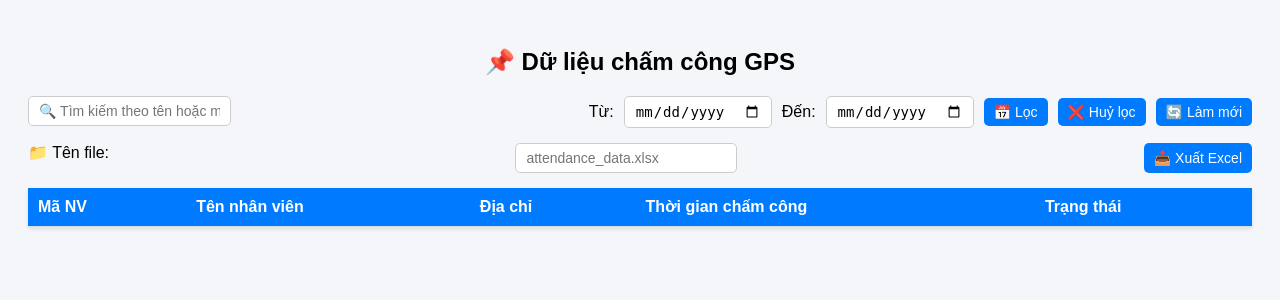
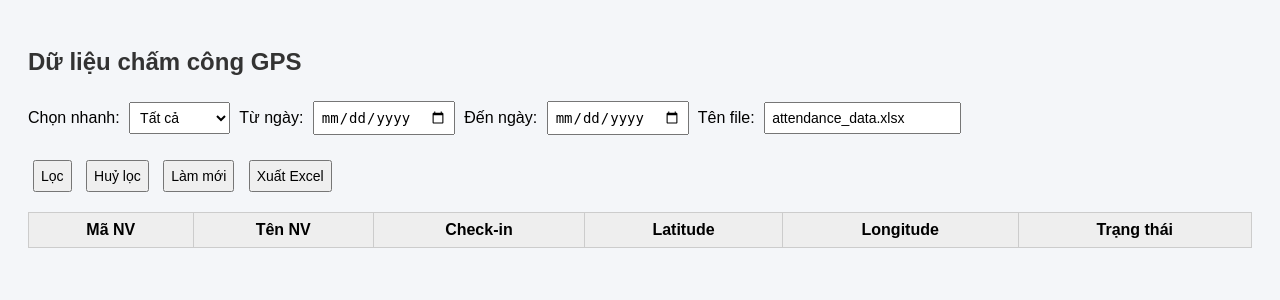
Before and after one commit to Vinbobo/read_gps_data, a Flask app: page / in a window 1280 px wide. Shown: the top 300 px of the page. Run offline with Flask 3, Linux system fonts and the light colour scheme; lists and menus that the app fills with data are empty.

Commit message:
Update index.html

```diff
--- a/templates/index.html
+++ b/templates/index.html
@@ -3,209 +3,168 @@
 <head>
   <meta charset="UTF-8">
   <meta name="viewport" content="width=device-width, initial-scale=1.0">
-  <title>Dữ liệu chấm công</title>
+  <title>Dữ liệu chấm công GPS</title>
   <style>
     body { font-family: Arial, sans-serif; background: #f4f6f9; padding: 20px; }
-    h2 { text-align: center; }
-    .toolbar { display: flex; justify-content: space-between; margin-bottom: 15px; flex-wrap: wrap; gap: 10px; }
-    .search-box { flex: 1; min-width: 200px; }
-    .filter-box { display: flex; gap: 10px; align-items: center; flex-wrap: wrap; }
-    input, select, button { padding: 6px 10px; font-size: 14px; border-radius: 5px; border: 1px solid #ccc; }
-    button { cursor: pointer; background: #007bff; color: #fff; border: none; }
-    button:hover { background: #0056b3; }
-    table { width: 100%; border-collapse: collapse; background: #fff; box-shadow: 0 2px 4px rgba(0,0,0,0.1); }
-    th, td { padding: 10px; text-align: left; border-bottom: 1px solid #ddd; cursor: pointer; }
-    th { background: #007bff; color: #fff; user-select: none; }
-    tr:hover { background: #f1f1f1; }
-    .arrow { margin-left: 5px; font-size: 12px; }
+    h2 { color: #333; }
+    .controls { margin-bottom: 15px; }
+    .controls input, .controls select, .controls button {
+      margin: 5px; padding: 6px; font-size: 14px;
+    }
+    table { width: 100%; border-collapse: collapse; margin-top: 15px; background: #fff; }
+    table, th, td { border: 1px solid #ccc; }
+    th, td { padding: 8px; text-align: center; }
+    th { background: #eee; }
   </style>
 </head>
 <body>
-  <h2>📌 Dữ liệu chấm công GPS</h2>
+  <h2>Dữ liệu chấm công GPS</h2>
 
-  <div class="toolbar">
-    <div class="search-box">
-      <input type="text" id="searchInput" placeholder="🔍 Tìm kiếm theo tên hoặc mã NV..." onkeyup="searchTable()">
-    </div>
+  <div class="controls">
+    <!-- Bộ lọc nhanh -->
+    <label for="quickFilter">Chọn nhanh:</label>
+    <select id="quickFilter">
+      <option value="all">Tất cả</option>
+      <option value="week">Tuần này</option>
+      <option value="month">Tháng này</option>
+      <option value="year">Năm nay</option>
+    </select>
 
-    <div class="filter-box">
-      <label>Từ:</label>
-      <input type="date" id="startDate">
-      <label>Đến:</label>
-      <input type="date" id="endDate">
+    <!-- Bộ lọc ngày -->
+    <label for="startDate">Từ ngày:</label>
+    <input type="date" id="startDate">
 
-      <button onclick="applyDateFilter()">📅 Lọc</button>
-      <button onclick="clearDateFilter()">❌ Huỷ lọc</button>
-      <button onclick="resetAll()">🔄 Làm mới</button>
-    </div>
+    <label for="endDate">Đến ngày:</label>
+    <input type="date" id="endDate">
+
+    <!-- Đặt tên file xuất -->
+    <label for="fileName">Tên file:</label>
+    <input type="text" id="fileName" value="attendance_data.xlsx">
   </div>
 
-  <div class="toolbar">
-    <label>📁 Tên file:</label>
-    <input type="text" id="fileName" placeholder="attendance_data.xlsx" style="min-width:200px;">
-    <button onclick="exportToExcel()">📥 Xuất Excel</button>
+  <div class="controls">
+    <button onclick="applyFilter()">Lọc</button>
+    <button onclick="clearFilter()">Huỷ lọc</button>
+    <button onclick="resetAll()">Làm mới</button>
+    <button onclick="exportExcel()">Xuất Excel</button>
   </div>
 
   <table id="attendanceTable">
     <thead>
       <tr>
-        <th data-key="EmployeeId">Mã NV <span class="arrow"></span></th>
-        <th data-key="EmployeeName">Tên nhân viên <span class="arrow"></span></th>
-        <th data-key="Address">Địa chỉ <span class="arrow"></span></th>
-        <th data-key="CheckinTime">Thời gian chấm công <span class="arrow"></span></th>
-        <th data-key="Status">Trạng thái <span class="arrow"></span></th>
+        <th>Mã NV</th>
+        <th>Tên NV</th>
+        <th>Check-in</th>
+        <th>Latitude</th>
+        <th>Longitude</th>
+        <th>Trạng thái</th>
       </tr>
     </thead>
     <tbody></tbody>
   </table>
 
   <script>
-    let tableData = [];
-    let currentSort = { key: null, order: null };
+    // tải dữ liệu từ API Flask
+    async function reloadData(startDate = "", endDate = "") {
+      let url = "/data";
+      if (startDate && endDate) {
+        url += `?start=${startDate}&end=${endDate}`;
+      }
+      const res = await fetch(url);
+      const data = await res.json();
 
-    function renderTable(data) {
-      const tbody = document.querySelector('#attendanceTable tbody');
-      tbody.innerHTML = '';
+      const tbody = document.querySelector("#attendanceTable tbody");
+      tbody.innerHTML = "";
       data.forEach(row => {
-        const tr = document.createElement('tr');
+        const tr = document.createElement("tr");
         tr.innerHTML = `
-          <td>${row.EmployeeId || ''}</td>
-          <td>${row.EmployeeName || ''}</td>
-          <td>${row.Address || ''}</td>
-          <td>${row.CheckinTime || ''}</td>
-          <td>${row.Status || ''}</td>
+          <td>${row.EmployeeId}</td>
+          <td>${row.EmployeeName}</td>
+          <td>${row.CheckInTime}</td>
+          <td>${row.Latitude}</td>
+          <td>${row.Longitude}</td>
+          <td>${row.Status}</td>
         `;
         tbody.appendChild(tr);
       });
     }
 
-    function reloadData() {
-      const filter = document.getElementById('timeFilter').value;
-      let url = `/api/attendances?filter=${filter}`;
-
-      fetch(url)
-        .then(response => response.json())
-        .then(data => {
-          tableData = data;
-          renderTable(tableData);
-        })
-        .catch(error => console.error('Error:', error));
+    // áp dụng lọc ngày
+    function applyFilter() {
+      const startDate = document.getElementById("startDate").value;
+      const endDate = document.getElementById("endDate").value;
+      if (startDate && endDate) {
+        reloadData(startDate, endDate);
+      } else {
+        alert("Vui lòng chọn đủ khoảng thời gian!");
+      }
     }
 
-    function applyDateFilter() {
-      const startDate = document.getElementById('startDate').value;
-      const endDate = document.getElementById('endDate').value;
-      if (!startDate || !endDate) {
-        alert("Vui lòng chọn đủ cả Từ ngày và Đến ngày!");
-        return;
-      }
-      let url = `/api/attendances?startDate=${startDate}&endDate=${endDate}`;
-      fetch(url)
-        .then(response => response.json())
-        .then(data => {
-          tableData = data;
-          renderTable(tableData);
-        })
-        .catch(error => console.error('Error:', error));
-    }
-
-    function clearDateFilter() {
-      document.getElementById('startDate').value = "";
-      document.getElementById('endDate').value = "";
+    // huỷ lọc
+    function clearFilter() {
+      document.getElementById("startDate").value = "";
+      document.getElementById("endDate").value = "";
       reloadData();
     }
 
+    // reset toàn bộ (lọc + tên file)
     function resetAll() {
-      document.getElementById('searchInput').value = "";
-      document.getElementById('startDate').value = "";
-      document.getElementById('endDate').value = "";
-      document.getElementById('timeFilter').value = "all";
-      clearSortIndicators();
-      currentSort = { key: null, order: null };
+      document.getElementById("quickFilter").value = "all";
+      document.getElementById("startDate").value = "";
+      document.getElementById("endDate").value = "";
+      document.getElementById("fileName").value = "attendance_data.xlsx";
       reloadData();
     }
 
-    function exportToExcel() {
-      const filter = document.getElementById('timeFilter').value;
-      const startDate = document.getElementById('startDate').value;
-      const endDate = document.getElementById('endDate').value;
+    // xuất excel
+    function exportExcel() {
+      const startDate = document.getElementById("startDate").value;
+      const endDate = document.getElementById("endDate").value;
+      const fileName = document.getElementById("fileName").value || "attendance_data.xlsx";
 
-      let url = `/api/export-excel?filter=${filter}`;
+      let url = `/export?file_name=${encodeURIComponent(fileName)}`;
       if (startDate && endDate) {
-        url += `&startDate=${startDate}&endDate=${endDate}`;
+        url += `&start=${startDate}&end=${endDate}`;
       }
 
-      fetch(url, { method: 'GET' })
-        .then(response => response.blob())
-        .then(blob => {
-          const url = window.URL.createObjectURL(blob);
-          const a = document.createElement('a');
-          a.href = url;
-
-          // 👇 Lấy tên file người dùng nhập, mặc định là attendance_data.xlsx
-          let fileName = document.getElementById('fileName').value.trim();
-          if (!fileName) fileName = "attendance_data.xlsx";
-          if (!fileName.endsWith(".xlsx")) fileName += ".xlsx";
-
-          a.download = fileName;
-          document.body.appendChild(a);
-          a.click();
-          document.body.removeChild(a);
-          window.URL.revokeObjectURL(url);
-        })
-        .catch(error => console.error('Error exporting:', error));
+      // mở hộp thoại Save As
+      const a = document.createElement("a");
+      a.href = url;
+      a.download = fileName;
+      document.body.appendChild(a);
+      a.click();
+      document.body.removeChild(a);
     }
 
-    function searchTable() {
-      const keyword = document.getElementById('searchInput').value.toLowerCase();
-      const filtered = tableData.filter(row =>
-        (row.EmployeeId && row.EmployeeId.toString().toLowerCase().includes(keyword)) ||
-        (row.EmployeeName && row.EmployeeName.toLowerCase().includes(keyword))
-      );
-      renderTable(filtered);
-    }
+    // xử lý bộ lọc nhanh (tuần, tháng, năm)
+    document.getElementById("quickFilter").addEventListener("change", function () {
+      const today = new Date();
+      let startDate = "", endDate = "";
 
-    function sortTable(key) {
-      if (currentSort.key === key) {
-        if (currentSort.order === 'asc') currentSort.order = 'desc';
-        else if (currentSort.order === 'desc') currentSort.order = null;
-        else currentSort.order = 'asc';
-      } else {
-        currentSort.key = key;
-        currentSort.order = 'asc';
+      if (this.value === "week") {
+        const first = today.getDate() - today.getDay() + 1;
+        startDate = new Date(today.setDate(first)).toISOString().slice(0, 10);
+        endDate = new Date().toISOString().slice(0, 10);
+      } else if (this.value === "month") {
+        startDate = new Date(today.getFullYear(), today.getMonth(), 1).toISOString().slice(0, 10);
+        endDate = new Date().toISOString().slice(0, 10);
+      } else if (this.value === "year") {
+        startDate = new Date(today.getFullYear(), 0, 1).toISOString().slice(0, 10);
+        endDate = new Date().toISOString().slice(0, 10);
       }
 
-      clearSortIndicators();
-      const th = document.querySelector(`th[data-key="${key}"] .arrow`);
-      if (currentSort.order === 'asc') th.textContent = "⬆️";
-      else if (currentSort.order === 'desc') th.textContent = "⬇️";
-      else th.textContent = "";
+      document.getElementById("startDate").value = startDate;
+      document.getElementById("endDate").value = endDate;
 
-      let sortedData = [...tableData];
-      if (currentSort.order) {
-        sortedData.sort((a, b) => {
-          let valA = a[key] || "";
-          let valB = b[key] || "";
-          if (typeof valA === 'string') valA = valA.toLowerCase();
-          if (typeof valB === 'string') valB = valB.toLowerCase();
-          if (valA < valB) return currentSort.order === 'asc' ? -1 : 1;
-          if (valA > valB) return currentSort.order === 'asc' ? 1 : -1;
-          return 0;
-        });
+      if (this.value === "all") {
+        reloadData();
+      } else {
+        reloadData(startDate, endDate);
       }
-      renderTable(sortedData);
-    }
+    });
 
-    function clearSortIndicators() {
-      document.querySelectorAll('.arrow').forEach(span => span.textContent = "");
-    }
-
-    document.addEventListener("DOMContentLoaded", () => {
-      document.querySelectorAll("th[data-key]").forEach(th => {
-        th.addEventListener("click", () => sortTable(th.getAttribute("data-key")));
-      });
-      reloadData();
-    });
+    // tự động tải dữ liệu khi load trang
+    document.addEventListener("DOMContentLoaded", () => reloadData());
   </script>
 </body>
 </html>
```
